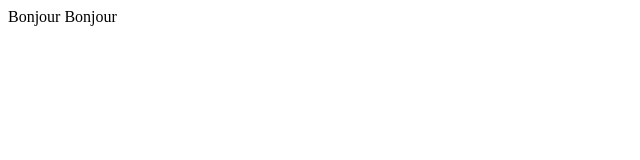
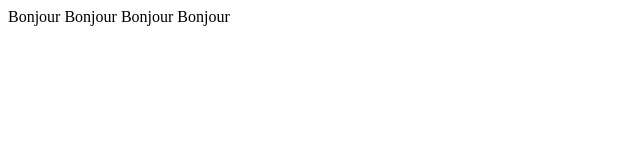
Before and after one commit to ramicol/git-test, a plain HTML site: page index.html in a window 1280 px wide. Shown: the whole page, without its empty margins (0-640 px from the left). Drawn offline with Linux system fonts and the light colour scheme.

Commit message:
commit ajout bonjour index.html

```diff
--- a/index.html
+++ b/index.html
@@ -6,6 +6,6 @@
     <title>Document</title>
 </head>
 <body>
-    Bonjour Bonjour
+    Bonjour Bonjour Bonjour Bonjour
 </body>
 </html>
```
